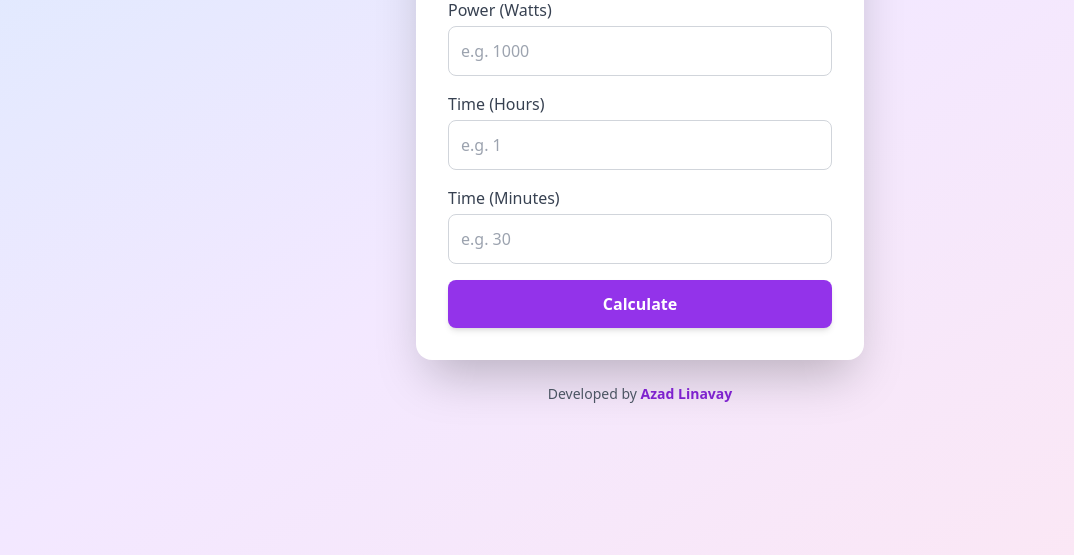
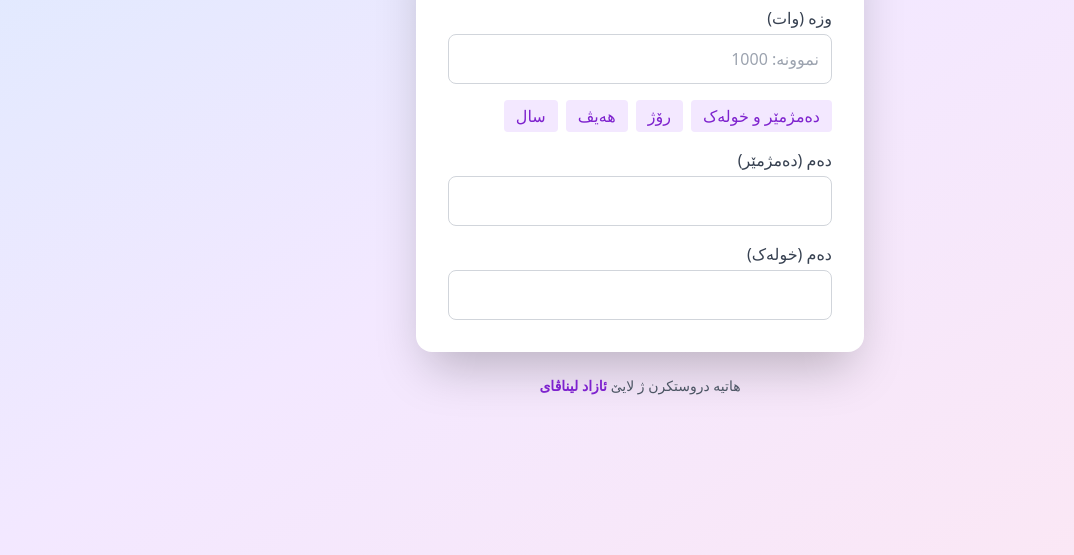
Before and after one commit to azadlinavay/kwh-calculator, a plain HTML site: page index.html in a window 1280 px wide. Shown: the part 245-800 px from the top of the page, without its empty margins (0-1074 px from the left). Drawn offline with nearby package versions, Linux system fonts and the light colour scheme.

Commit message:
Update README and index.html for Kurdish localization and UI improvements

```diff
--- a/index.html
+++ b/index.html
@@ -1,10 +1,10 @@
 <!DOCTYPE html>
-<html lang="en" id="html-root">
+<html lang="ku" id="html-root" dir="rtl">
 
 <head>
     <meta charset="UTF-8" />
     <meta name="viewport" content="width=device-width, initial-scale=1.0" />
-    <title>KWh Calculator | بژمێرێ کیلوواتان</title>
+    <title>بژمێرێ کیلوواتان | KWh Calculator</title>
     <script src="https://cdn.tailwindcss.com"></script>
     <style>
         @keyframes fadeInUp {
@@ -30,57 +30,94 @@
     <div id="container"
         class="bg-white shadow-2xl rounded-2xl p-8 w-full max-w-md transition hover:scale-[1.02] duration-300">
         <div class="flex justify-between items-center mb-6">
-            <h1 id="title" class="text-3xl font-bold text-purple-700">🔌 kWh Calculator</h1>
+            <h1 id="title" class="text-3xl font-bold text-purple-700">🔌 بژمێرێ کیلو واتان</h1>
             <button onclick="toggleLang()"
                 class="text-sm bg-purple-100 text-purple-800 px-3 py-1 rounded-md hover:bg-purple-200 transition">
-                Badinî / EN
+                EN / بادینی
             </button>
         </div>
 
-        <div class="space-y-4">
-            <div>
-                <label id="power-label" class="block text-gray-700 font-medium">Power (Watts)</label>
-                <input id="power" type="number" placeholder="e.g. 1000"
-                    class="w-full mt-1 p-3 rounded-lg border border-gray-300 focus:outline-none focus:ring-2 focus:ring-purple-500 transition" />
+        <div>
+            <label id="power-label" class="block text-gray-700 font-medium mb-1">‌وزە (وات)</label>
+            <input id="power" type="number" placeholder="نموونە: 1000"
+                class="w-full mb-4 p-3 rounded-lg border border-gray-300 focus:outline-none focus:ring-2 focus:ring-purple-500 transition text-right" />
+        </div>
+
+        <!-- Tabs -->
+        <div>
+            <div class="flex mb-4 space-x-2 space-x-reverse" id="tabs">
+                <button class="tab-button bg-purple-100 text-purple-700 px-3 py-1 rounded hover:bg-purple-200"
+                    onclick="switchTab('hm')">دەمژمێر و خولەک</button>
+                <button class="tab-button bg-purple-100 text-purple-700 px-3 py-1 rounded hover:bg-purple-200"
+                    onclick="switchTab('days')">رۆژ</button>
+                <button class="tab-button bg-purple-100 text-purple-700 px-3 py-1 rounded hover:bg-purple-200"
+                    onclick="switchTab('months')">هەیڤ</button>
+                <button class="tab-button bg-purple-100 text-purple-700 px-3 py-1 rounded hover:bg-purple-200"
+                    onclick="switchTab('years')">سال</button>
+            </div> <!-- Tab Content -->
+            <div id="hm" class="tab-content space-y-4">
+                <div>
+                    <label id="hours-label" class="block text-gray-700 font-medium">دەم (دەمژمێر)</label>
+                    <input id="hours" type="number"
+                        class="w-full mt-1 p-3 rounded-lg border border-gray-300 text-right" />
+                </div>
+                <div>
+                    <label id="minutes-label" class="block text-gray-700 font-medium">دەم (خولەک)</label>
+                    <input id="minutes" type="number"
+                        class="w-full mt-1 p-3 rounded-lg border border-gray-300 text-right" />
+                </div>
             </div>
 
-            <div>
-                <label id="hours-label" class="block text-gray-700 font-medium">Time (Hours)</label>
-                <input id="hours" type="number" placeholder="e.g. 1"
-                    class="w-full mt-1 p-3 rounded-lg border border-gray-300 focus:outline-none focus:ring-2 focus:ring-purple-500 transition" />
+            <div id="days" class="tab-content space-y-4 hidden">
+                <div>
+                    <label class="block text-gray-700 font-medium">دەم (رۆژ)</label>
+                    <input id="days-input" type="number"
+                        class="w-full mt-1 p-3 rounded-lg border border-gray-300 text-right" />
+                </div>
             </div>
 
-            <div>
-                <label id="minutes-label" class="block text-gray-700 font-medium">Time (Minutes)</label>
-                <input id="minutes" type="number" placeholder="e.g. 30"
-                    class="w-full mt-1 p-3 rounded-lg border border-gray-300 focus:outline-none focus:ring-2 focus:ring-purple-500 transition" />
+            <div id="months" class="tab-content space-y-4 hidden">
+                <div>
+                    <label class="block text-gray-700 font-medium">دەم (هەیڤ)</label>
+                    <input id="months-input" type="number"
+                        class="w-full mt-1 p-3 rounded-lg border border-gray-300 text-right" />
+                </div>
             </div>
 
-            <button onclick="calculateKwh()" id="calc-btn"
-                class="w-full mt-4 bg-purple-600 hover:bg-purple-700 text-white py-3 rounded-lg font-semibold transition-transform transform hover:scale-105 shadow-md">
-                Calculate
-            </button>
+            <div id="years" class="tab-content space-y-4 hidden">
+                <div>
+                    <label class="block text-gray-700 font-medium">دەم (سال)</label>
+                    <input id="years-input" type="number"
+                        class="w-full mt-1 p-3 rounded-lg border border-gray-300 text-right" />
+                </div>
+            </div>
+        </div>
 
-            <div id="result" class="text-center text-lg font-medium text-green-600 mt-4 hidden fade-in-up"></div>
-        </div>
+
+        <div id="result" class="text-center text-lg font-medium mt-4 hidden fade-in-up"></div>
     </div>
-
     <footer class="mt-6 text-gray-600 text-sm text-center">
-        Developed by <span class="font-semibold text-purple-700">
-            <a href="https://github.com/azadlinavay" target="_blank">Azad Linavay</a>
+        هاتیە دروستکرن ژ لایێ <span class="font-semibold text-purple-700">
+            <a href="https://github.com/azadlinavay" target="_blank">ئازاد لیناڤای</a>
         </span>
     </footer>
 
     <script>
-        let currentLang = localStorage.getItem('lang') || 'en';
-
-        const translations = {
+        let currentLang = localStorage.getItem('lang') || 'ku';
+        let currentTab = 'hm'; const translations = {
             en: {
                 title: '🔌 kWh Calculator',
                 power: 'Power (Watts)',
                 hours: 'Time (Hours)',
                 minutes: 'Time (Minutes)',
-                button: 'Calculate',
+                days: 'Time (Days)',
+                months: 'Time (Months)',
+                years: 'Time (Years)',
+                hmTab: 'Hour & Minute',
+                daysTab: 'Days',
+                monthsTab: 'Months',
+                yearsTab: 'Years',
+                calcBtn: 'Calculate',
                 result: (val) => `⚡ Energy: ${val} kWh`,
                 error: '⚠️ Please enter valid numbers!',
                 dir: 'ltr',
@@ -88,21 +125,27 @@
             },
             ku: {
                 title: '🔌 بژمێرێ کیلو واتان',
-                power: 'وزە (وات)',
-                hours: 'کات (دەمژمێر)',
-                minutes: 'کات (خولەک)',
-                button: 'هژمارتن',
+                power: '‌وزە (وات)',
+                hours: 'دەم (دەمژمێر)',
+                minutes: 'دەم (خولەک)',
+                days: 'دەم (رۆژ)',
+                months: 'دەم (هەیڤ)',
+                years: 'دەم (سال)',
+                hmTab: 'دەمژمێر و خولەک',
+                daysTab: 'رۆژ',
+                monthsTab: 'هەیڤ',
+                yearsTab: 'سال',
+                calcBtn: 'هژمارتن',
                 result: (val) => `⚡ وزە: ${val} کیلووات-دەمژمێر`,
-                error: '⚠️ تکایە ژمارێن دروست بنڤیسە!',
+                error: '⚠️ هیڤیە ژمارێن دروست بنڤیسە!',
                 dir: 'rtl',
                 align: 'text-right'
             }
-        };
-
-        function applyTranslation() {
+        }; function applyTranslation() {
             const t = translations[currentLang];
 
             document.getElementById('html-root').setAttribute('dir', t.dir);
+            document.getElementById('html-root').setAttribute('lang', currentLang);
             document.getElementById('container').classList.remove('text-left', 'text-right');
             document.getElementById('container').classList.add(t.align);
 
@@ -110,8 +153,36 @@
             document.getElementById('power-label').textContent = t.power;
             document.getElementById('hours-label').textContent = t.hours;
             document.getElementById('minutes-label').textContent = t.minutes;
-            document.getElementById('calc-btn').textContent = t.button;
+            document.getElementById('calc-btn').textContent = t.calcBtn;
+
+            // Update tab buttons text
+            const tabButtons = document.querySelectorAll('.tab-button');
+            tabButtons[0].textContent = t.hmTab;
+            tabButtons[1].textContent = t.daysTab;
+            tabButtons[2].textContent = t.monthsTab;
+            tabButtons[3].textContent = t.yearsTab;
+
+            // Update tab content labels
+            document.querySelectorAll('#days label')[0].textContent = t.days;
+            document.querySelectorAll('#months label')[0].textContent = t.months;
+            document.querySelectorAll('#years label')[0].textContent = t.years;
+
+            // Hide result when changing language
             document.getElementById('result').classList.add('hidden');
+
+            // Set text direction for inputs
+            const dirClass = t.dir === 'rtl' ? 'text-right' : 'text-left';
+            document.querySelectorAll('input').forEach(input => {
+                input.classList.remove('text-right', 'text-left');
+                input.classList.add(dirClass);
+            });
+
+            // Update tab spacing for RTL/LTR
+            if (t.dir === 'rtl') {
+                document.getElementById('tabs').classList.add('space-x-reverse');
+            } else {
+                document.getElementById('tabs').classList.remove('space-x-reverse');
+            }
         }
 
         function toggleLang() {
@@ -120,30 +191,66 @@
             applyTranslation();
         }
 
+        function switchTab(tab) {
+            document.querySelectorAll('.tab-content').forEach(el => el.classList.add('hidden'));
+            document.getElementById(tab).classList.remove('hidden');
+            currentTab = tab;
+            calculateKwh(); // auto-calculate on tab change
+        }
+
         function calculateKwh() {
             const power = parseFloat(document.getElementById('power').value);
-            const hours = parseFloat(document.getElementById('hours').value) || 0;
-            const minutes = parseFloat(document.getElementById('minutes').value) || 0;
             const resultBox = document.getElementById('result');
             const t = translations[currentLang];
 
-            if (!isNaN(power) && (hours > 0 || minutes > 0)) {
-                const totalTime = hours + minutes / 60;
-                const kwh = (power * totalTime) / 1000;
-                resultBox.textContent = t.result(kwh.toFixed(2));
-                resultBox.classList.remove('hidden');
-                resultBox.classList.remove('text-red-600');
-                resultBox.classList.add('text-green-600', 'fade-in-up');
-            } else {
+            let totalHours = 0;
+
+            if (isNaN(power)) {
                 resultBox.textContent = t.error;
-                resultBox.classList.remove('hidden');
-                resultBox.classList.remove('text-green-600');
+                resultBox.classList.remove('hidden', 'text-green-600');
                 resultBox.classList.add('text-red-600', 'fade-in-up');
+                return;
             }
+
+            switch (currentTab) {
+                case 'hm':
+                    const hours = parseFloat(document.getElementById('hours').value) || 0;
+                    const minutes = parseFloat(document.getElementById('minutes').value) || 0;
+                    totalHours = hours + minutes / 60;
+                    break;
+                case 'days':
+                    totalHours = (parseFloat(document.getElementById('days-input').value) || 0) * 24;
+                    break;
+                case 'months':
+                    totalHours = (parseFloat(document.getElementById('months-input').value) || 0) * 30 * 24;
+                    break;
+                case 'years':
+                    totalHours = (parseFloat(document.getElementById('years-input').value) || 0) * 365 * 24;
+                    break;
+            }
+
+            if (totalHours <= 0) {
+                resultBox.textContent = t.error;
+                resultBox.classList.remove('hidden', 'text-green-600');
+                resultBox.classList.add('text-red-600', 'fade-in-up');
+                return;
+            }
+
+            const kwh = (power * totalHours) / 1000;
+            resultBox.textContent = t.result(kwh.toFixed(2));
+            resultBox.classList.remove('hidden', 'text-red-600');
+            resultBox.classList.add('text-green-600', 'fade-in-up');
         }
 
-        // Initial language setup
+        function initListeners() {
+            ['power', 'hours', 'minutes', 'days-input', 'months-input', 'years-input'].forEach(id => {
+                const el = document.getElementById(id);
+                if (el) el.addEventListener('input', calculateKwh);
+            });
+        }
+        initListeners();
         applyTranslation();
+
     </script>
 </body>
 
```
Also changed, not shown: 1 other file.
